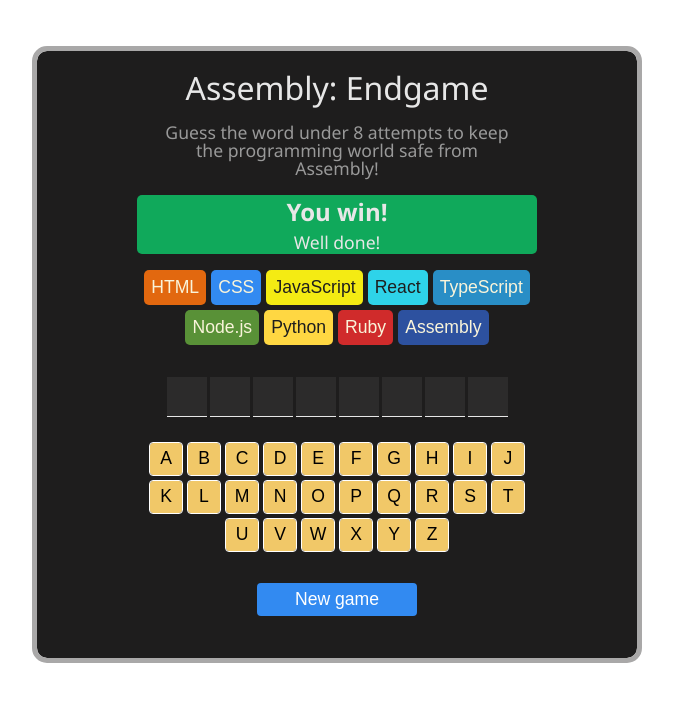
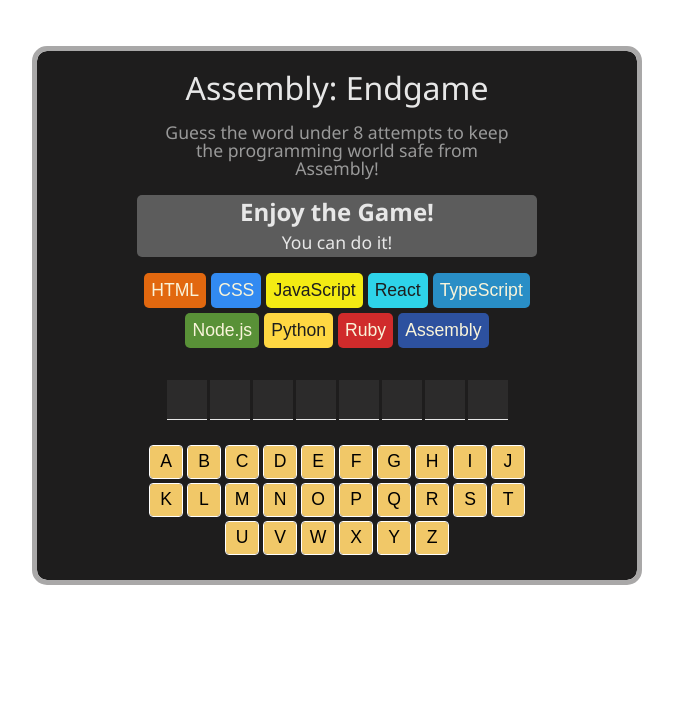
Before and after one commit to Theodora-11/Assembly-Endgame, a React (Vite) app in the folder assembly-endgame/: page / in a window 1280 px wide. Shown: the top 702 px of the page, without its empty margins (303-976 px from the left). Built offline with nearby package versions, Linux system fonts and the light colour scheme.

Commit message:
status-game

```diff
--- a/assembly-endgame/src/components/Main.jsx
+++ b/assembly-endgame/src/components/Main.jsx
@@ -3,11 +3,17 @@
 import clsx from 'clsx'
 
 export default function Main() {
-
+  // State values
   const [currentWord, setCurrentWord] = React.useState('refactor');
   const [guessLetters, setGuessLetters] = React.useState([]);
+
+  //Derived values
   const wrongGuessCount = guessLetters.filter(letter => !currentWord.includes(letter)).length;
   const alphabet = "abcdefghijklmnopqrstuvwxyz";
+  const gameWon = currentWord.split('').every(letter => guessLetters.includes(letter));
+  const gameLost = wrongGuessCount === languages.length - 1;
+  const gameOver = gameWon || gameLost;
+
 
   const keyboardLetters = alphabet.split('').map((keyLetter, index) => {
     const isGuess = guessLetters.includes(keyLetter);
@@ -61,13 +67,34 @@
     )
   })
 
-
+  const gameStatus = clsx('state-box', {
+    won: gameWon,
+    lost: gameLost
+  })
 
   return(
     <main>
-      <section className="state-box">
-        <h2 className="state-type">You win!</h2>
-        <p className="state-text">Well done!</p>
+
+      <section className={gameStatus}>
+        {gameOver ? (
+          gameWon? (
+            <>
+              <h2 className="state-type">You win!</h2>
+              <p className="state-text">Well done!</p>
+            </>
+          ) : (
+            <>
+              <h2 className="state-type">Game over!</h2>
+              <p className="state-text">You lose! Better start learning Assembly!</p>
+            </>
+          )
+
+        ) : (
+          <>
+            <h2 className="state-type">Enjoy the Game!</h2>
+            <p className="state-text">You can do it!</p>
+          </>
+        )}
       </section>
 
       <section className="buttons-box">
@@ -81,7 +108,7 @@
       <section className="keyboard-box">
         {keyboardLetters}
       </section>
-      <button className="new-game-btn">New game</button>
+      {gameOver && <button className="new-game-btn">New game</button>}
 
     </main>
   )
--- a/assembly-endgame/src/style.css
+++ b/assembly-endgame/src/style.css
@@ -49,7 +49,7 @@
 }
 
 .state-box {
-  background-color: #10A95B;
+  background-color: rgb(92, 92, 92);
   border-radius: 5px;
   color:  rgb(231, 231, 231);
   display: flex;
@@ -57,6 +57,7 @@
   gap: 2px;
   margin-inline: auto;
   text-align: center;
+  padding: 0px 0px 3px;
 
   & > h2, p {
     margin: 0;
@@ -66,6 +67,14 @@
   & > p {
     font-size: clamp(1rem, 3vw, 1.1rem);
   }
+}
+
+.state-box.won {
+  background-color: green;
+}
+
+.state-box.lost {
+  background-color: red;
 }
 
 
@@ -128,6 +137,7 @@
   justify-content: center;
   gap: 6px;
   margin-top: clamp(1rem, 2vw, 2rem);
+  margin-bottom: 1rem;
 }
 
 .keyboard-box > button {
```
